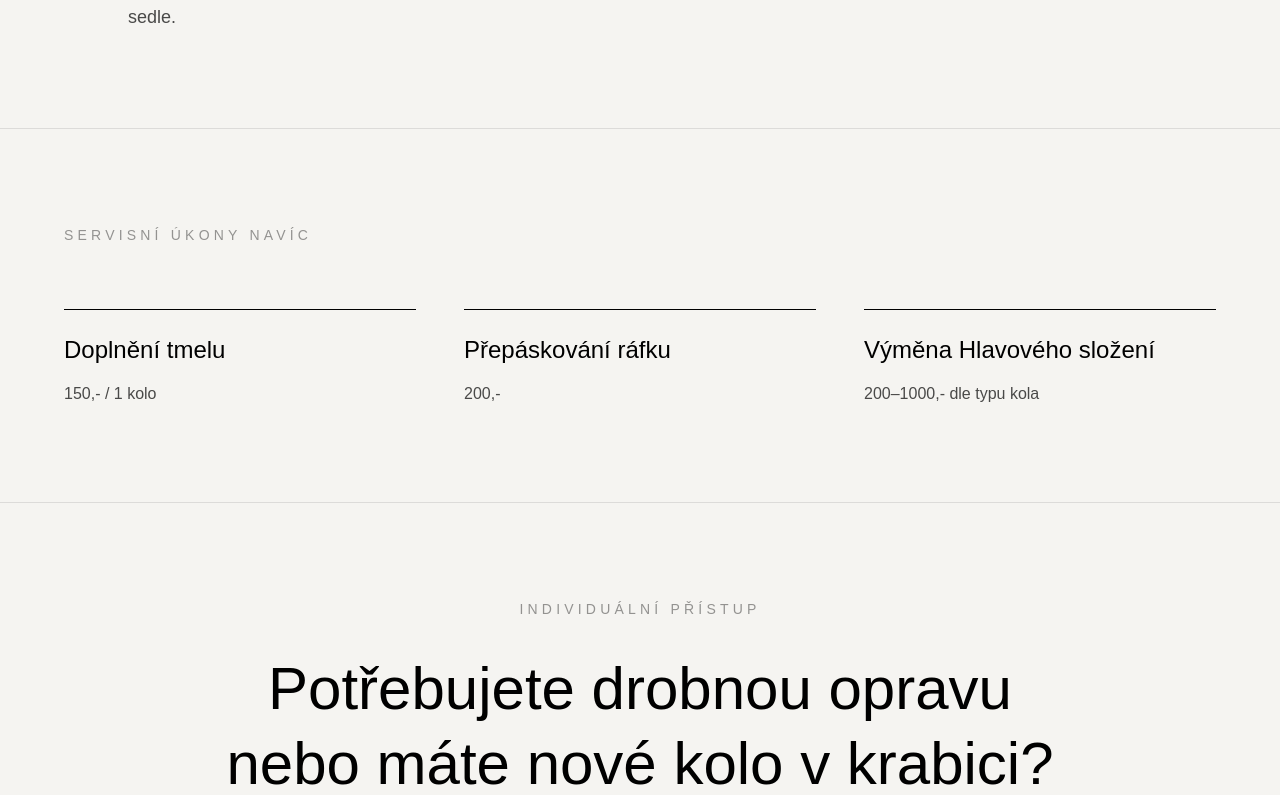
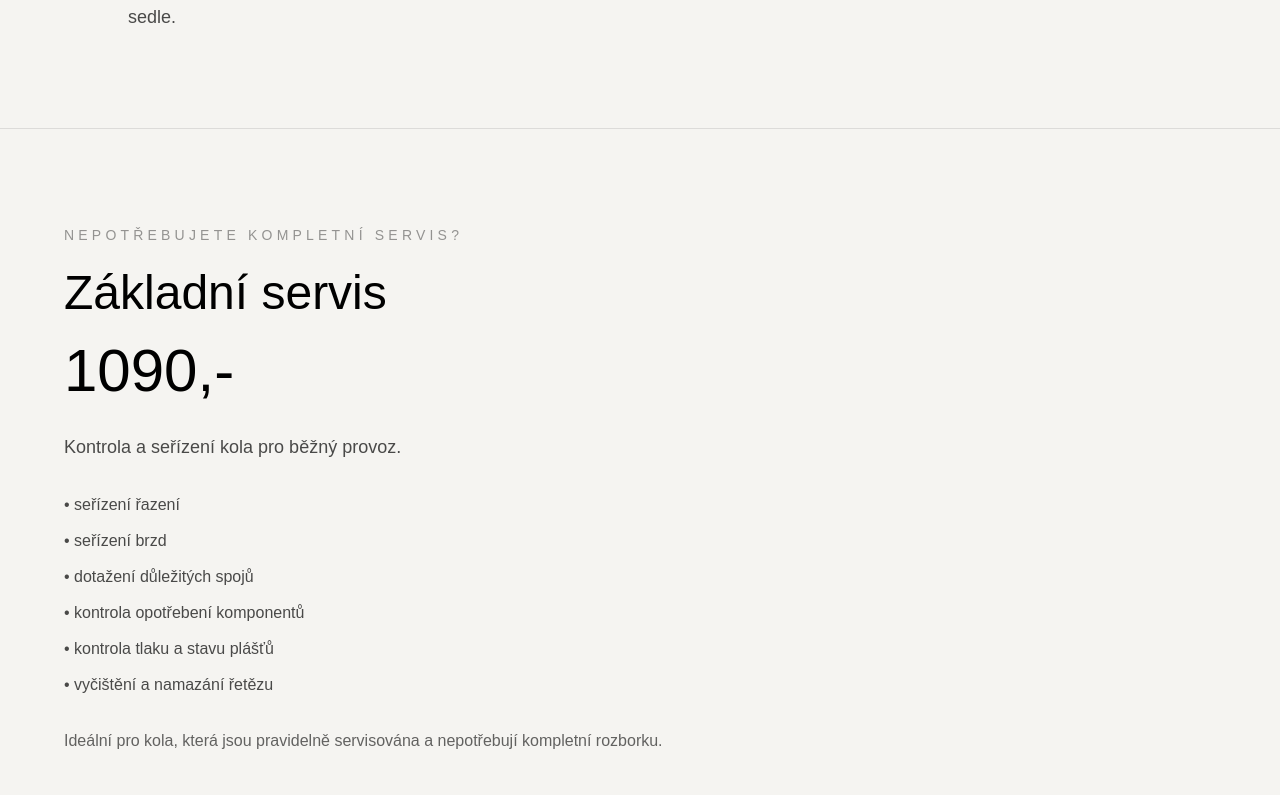
Before and after one commit to marcelboranek-beep/cyclinglab-live, a Next.js app: page /servis-kol in a window 1280 px wide. Shown: the part 2685-3480 px from the top of the page. Built offline with nearby package versions, Linux system fonts and the light colour scheme.

Commit message:
Add basic service section

```diff
--- a/app/servis-kol/page.tsx
+++ b/app/servis-kol/page.tsx
@@ -142,6 +142,41 @@ export default function ServisKol() {
         </div>
       </section>
 
+<section className="px-8 py-24 md:px-16 border-b border-black/10">
+  <div className="max-w-6xl mx-auto">
+    <div className="max-w-2xl">
+      <p className="uppercase tracking-[0.3em] text-sm text-black/40">
+        Nepotřebujete kompletní servis?
+      </p>
+
+      <h2 className="mt-6 text-5xl font-light">
+        Základní servis
+      </h2>
+
+      <div className="mt-6 text-6xl font-light">
+        1090,-
+      </div>
+
+      <p className="mt-8 text-lg text-black/70">
+        Kontrola a seřízení kola pro běžný provoz.
+      </p>
+
+      <ul className="mt-8 space-y-3 text-black/70">
+        <li>• seřízení řazení</li>
+        <li>• seřízení brzd</li>
+        <li>• dotažení důležitých spojů</li>
+        <li>• kontrola opotřebení komponentů</li>
+        <li>• kontrola tlaku a stavu plášťů</li>
+        <li>• vyčištění a namazání řetězu</li>
+      </ul>
+
+      <p className="mt-8 text-black/60">
+        Ideální pro kola, která jsou pravidelně servisována a
+        nepotřebují kompletní rozborku.
+      </p>
+    </div>
+  </div>
+</section>
       {/* EXTRA */}
       <section className="px-8 py-24 md:px-16 border-b border-black/10">
         <div className="max-w-6xl mx-auto">
```
